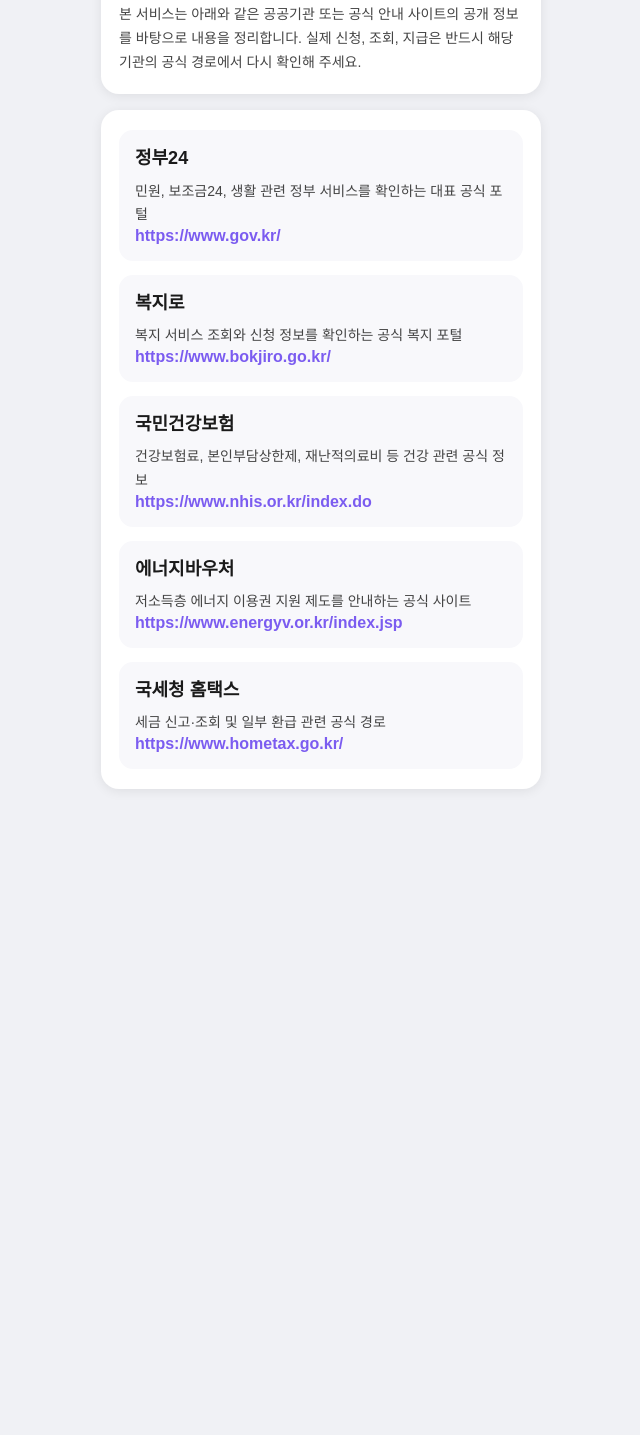
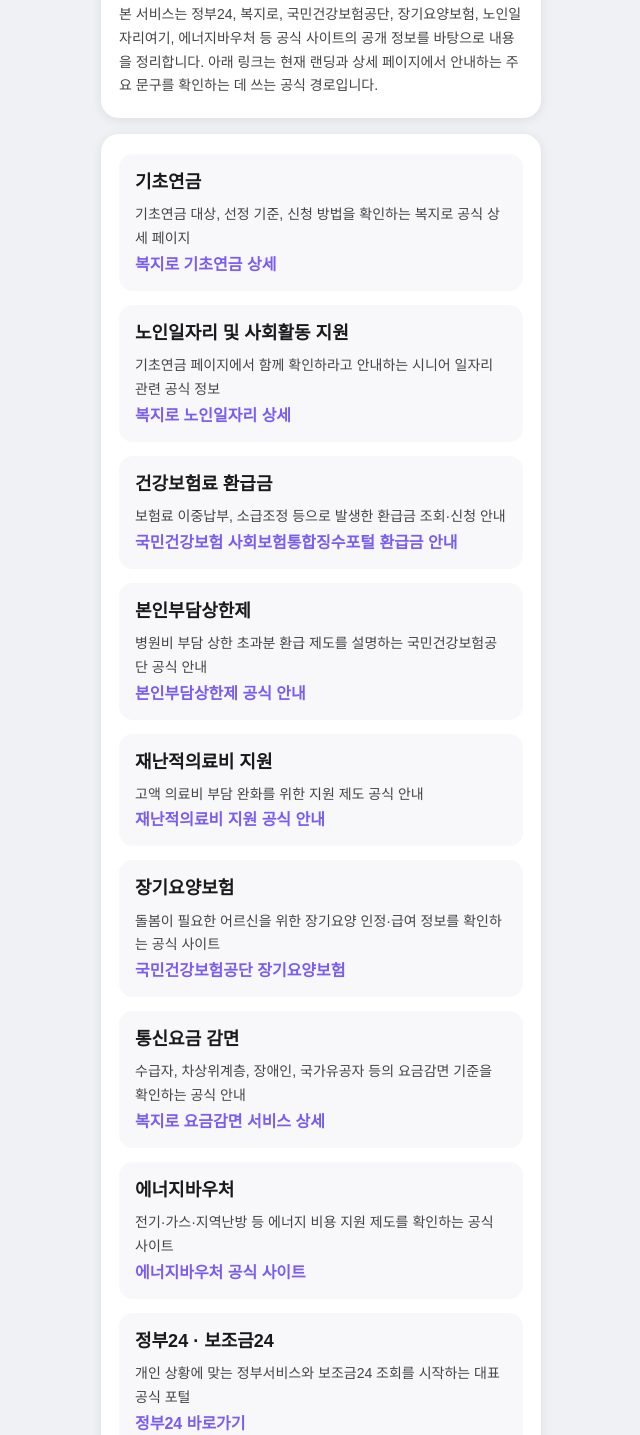
Before and after one commit to kotaehyeon/lifetips, a website: page landing/sources.html in a window 1280 px wide. Shown: the part 234-1669 px from the top of the page, without its empty margins (319-959 px from the left). Before the commit the page ends 1063 px from the top, so only its background shows below. Drawn offline with Linux system fonts and the light colour scheme; a web font is replaced by a local one.

Commit message:
Strengthen official source links across benefit pages

```diff
--- a/landing/sources.html
+++ b/landing/sources.html
@@ -7,7 +7,10 @@
       content="width=device-width, initial-scale=1, viewport-fit=cover"
     />
     <title>정보 출처 | 시니어 생활혜택 도우미</title>
-    <meta name="description" content="생활혜택 안내 서비스의 주요 정보 출처" />
+    <meta
+      name="description"
+      content="시니어 생활혜택 도우미에서 안내하는 주요 혜택별 공식 정보 출처"
+    />
     <link rel="icon" href="/favicon.svg" type="image/svg+xml" />
     <link
       rel="stylesheet"
@@ -34,65 +37,132 @@
     <main class="page-layout shell">
       <section class="page-card">
         <p class="eyebrow">정보 출처</p>
-        <h1>생활혜택 안내에 참고하는 주요 공식 사이트</h1>
+        <h1>혜택별 공식 출처를 항목별로 정리했습니다</h1>
         <p>
-          본 서비스는 아래와 같은 공공기관 또는 공식 안내 사이트의 공개 정보를
-          바탕으로 내용을 정리합니다. 실제 신청, 조회, 지급은 반드시 해당 기관의
-          공식 경로에서 다시 확인해 주세요.
+          본 서비스는 정부24, 복지로, 국민건강보험공단, 장기요양보험, 노인일자리여기,
+          에너지바우처 등 공식 사이트의 공개 정보를 바탕으로 내용을 정리합니다.
+          아래 링크는 현재 랜딩과 상세 페이지에서 안내하는 주요 문구를 확인하는 데
+          쓰는 공식 경로입니다.
         </p>
       </section>
 
       <section class="page-card">
         <div class="source-list">
           <article class="source-item">
-            <h2>정부24</h2>
-            <p>민원, 보조금24, 생활 관련 정부 서비스를 확인하는 대표 공식 포털</p>
+            <h2>기초연금</h2>
+            <p>기초연금 대상, 선정 기준, 신청 방법을 확인하는 복지로 공식 상세 페이지</p>
+            <a
+              href="https://www.bokjiro.go.kr/ssis-tbu/twataa/wlfareInfo/moveTWAT52011M.do?wlfareInfoId=WLF00001164"
+              rel="noopener noreferrer"
+              target="_blank"
+              >복지로 기초연금 상세</a
+            >
+          </article>
+
+          <article class="source-item">
+            <h2>노인일자리 및 사회활동 지원</h2>
+            <p>기초연금 페이지에서 함께 확인하라고 안내하는 시니어 일자리 관련 공식 정보</p>
+            <a
+              href="https://www.bokjiro.go.kr/ssis-tbu/twataa/wlfareInfo/moveTWAT52011M.do?wlfareInfoId=WLF00001155"
+              rel="noopener noreferrer"
+              target="_blank"
+              >복지로 노인일자리 상세</a
+            >
+          </article>
+
+          <article class="source-item">
+            <h2>건강보험료 환급금</h2>
+            <p>보험료 이중납부, 소급조정 등으로 발생한 환급금 조회·신청 안내</p>
+            <a
+              href="https://si4n.nhis.or.kr/jpca/JpCab00104.do"
+              rel="noopener noreferrer"
+              target="_blank"
+              >국민건강보험 사회보험통합징수포털 환급금 안내</a
+            >
+          </article>
+
+          <article class="source-item">
+            <h2>본인부담상한제</h2>
+            <p>병원비 부담 상한 초과분 환급 제도를 설명하는 국민건강보험공단 공식 안내</p>
+            <a
+              href="https://www.nhis.or.kr/static/html/wbma/c/wbmac0209.html"
+              rel="noopener noreferrer"
+              target="_blank"
+              >본인부담상한제 공식 안내</a
+            >
+          </article>
+
+          <article class="source-item">
+            <h2>재난적의료비 지원</h2>
+            <p>고액 의료비 부담 완화를 위한 지원 제도 공식 안내</p>
+            <a
+              href="https://www.nhis.or.kr/static/html/wbda/h/wbdah0101.html"
+              rel="noopener noreferrer"
+              target="_blank"
+              >재난적의료비 지원 공식 안내</a
+            >
+          </article>
+
+          <article class="source-item">
+            <h2>장기요양보험</h2>
+            <p>돌봄이 필요한 어르신을 위한 장기요양 인정·급여 정보를 확인하는 공식 사이트</p>
+            <a
+              href="https://www.longtermcare.or.kr/npbs/index.jsp"
+              rel="noopener noreferrer"
+              target="_blank"
+              >국민건강보험공단 장기요양보험</a
+            >
+          </article>
+
+          <article class="source-item">
+            <h2>통신요금 감면</h2>
+            <p>수급자, 차상위계층, 장애인, 국가유공자 등의 요금감면 기준을 확인하는 공식 안내</p>
+            <a
+              href="https://www.bokjiro.go.kr/ssis-teu/twataa/wlfareInfo/moveTWAT52011M.do?wlfareInfoId=WLF00003257&wlfareInfoReldBztpCd=01"
+              rel="noopener noreferrer"
+              target="_blank"
+              >복지로 요금감면 서비스 상세</a
+            >
+          </article>
+
+          <article class="source-item">
+            <h2>에너지바우처</h2>
+            <p>전기·가스·지역난방 등 에너지 비용 지원 제도를 확인하는 공식 사이트</p>
+            <a
+              href="https://www.energyv.or.kr/index.jsp"
+              rel="noopener noreferrer"
+              target="_blank"
+              >에너지바우처 공식 사이트</a
+            >
+          </article>
+
+          <article class="source-item">
+            <h2>정부24 · 보조금24</h2>
+            <p>개인 상황에 맞는 정부서비스와 보조금24 조회를 시작하는 대표 공식 포털</p>
             <a href="https://www.gov.kr/" rel="noopener noreferrer" target="_blank"
-              >https://www.gov.kr/</a
+              >정부24 바로가기</a
             >
           </article>
 
           <article class="source-item">
             <h2>복지로</h2>
-            <p>복지 서비스 조회와 신청 정보를 확인하는 공식 복지 포털</p>
+            <p>복지 서비스 조회, 신청, 복지서비스 상세 정보를 확인하는 공식 복지 포털</p>
             <a
               href="https://www.bokjiro.go.kr/"
               rel="noopener noreferrer"
               target="_blank"
-              >https://www.bokjiro.go.kr/</a
+              >복지로 바로가기</a
             >
           </article>
 
           <article class="source-item">
-            <h2>국민건강보험</h2>
-            <p>건강보험료, 본인부담상한제, 재난적의료비 등 건강 관련 공식 정보</p>
+            <h2>노인일자리여기</h2>
+            <p>실제 노인일자리 모집 공고와 지역별 일자리 정보를 확인하는 공식 사이트</p>
             <a
-              href="https://www.nhis.or.kr/index.do"
+              href="https://www.seniorro.or.kr/"
               rel="noopener noreferrer"
               target="_blank"
-              >https://www.nhis.or.kr/index.do</a
-            >
-          </article>
-
-          <article class="source-item">
-            <h2>에너지바우처</h2>
-            <p>저소득층 에너지 이용권 지원 제도를 안내하는 공식 사이트</p>
-            <a
-              href="https://www.energyv.or.kr/index.jsp"
-              rel="noopener noreferrer"
-              target="_blank"
-              >https://www.energyv.or.kr/index.jsp</a
-            >
-          </article>
-
-          <article class="source-item">
-            <h2>국세청 홈택스</h2>
-            <p>세금 신고·조회 및 일부 환급 관련 공식 경로</p>
-            <a
-              href="https://www.hometax.go.kr/"
-              rel="noopener noreferrer"
-              target="_blank"
-              >https://www.hometax.go.kr/</a
+              >노인일자리여기</a
             >
           </article>
         </div>
```
Also changed, not shown: landing/pages/basic-pension.html (+14 -0 lines), landing/pages/health-refund.html (+14 -0 lines), landing/pages/medical-support.html (+9 -2 lines), landing/pages/subsidy-finder.html (+7 -0 lines), landing/pages/telecom-discount.html (+9 -2 lines), landing/privacy.html (+1 -2 lines).
